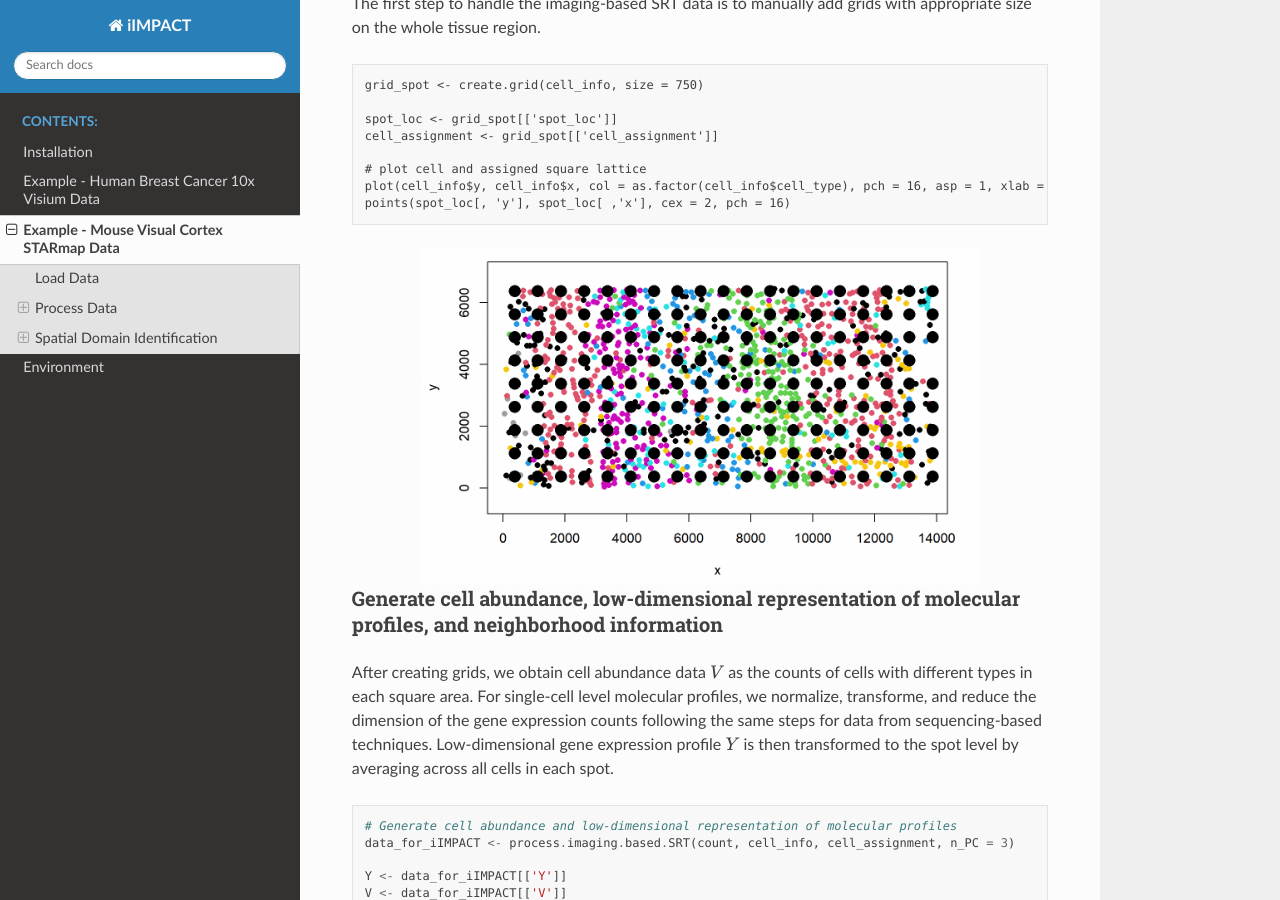
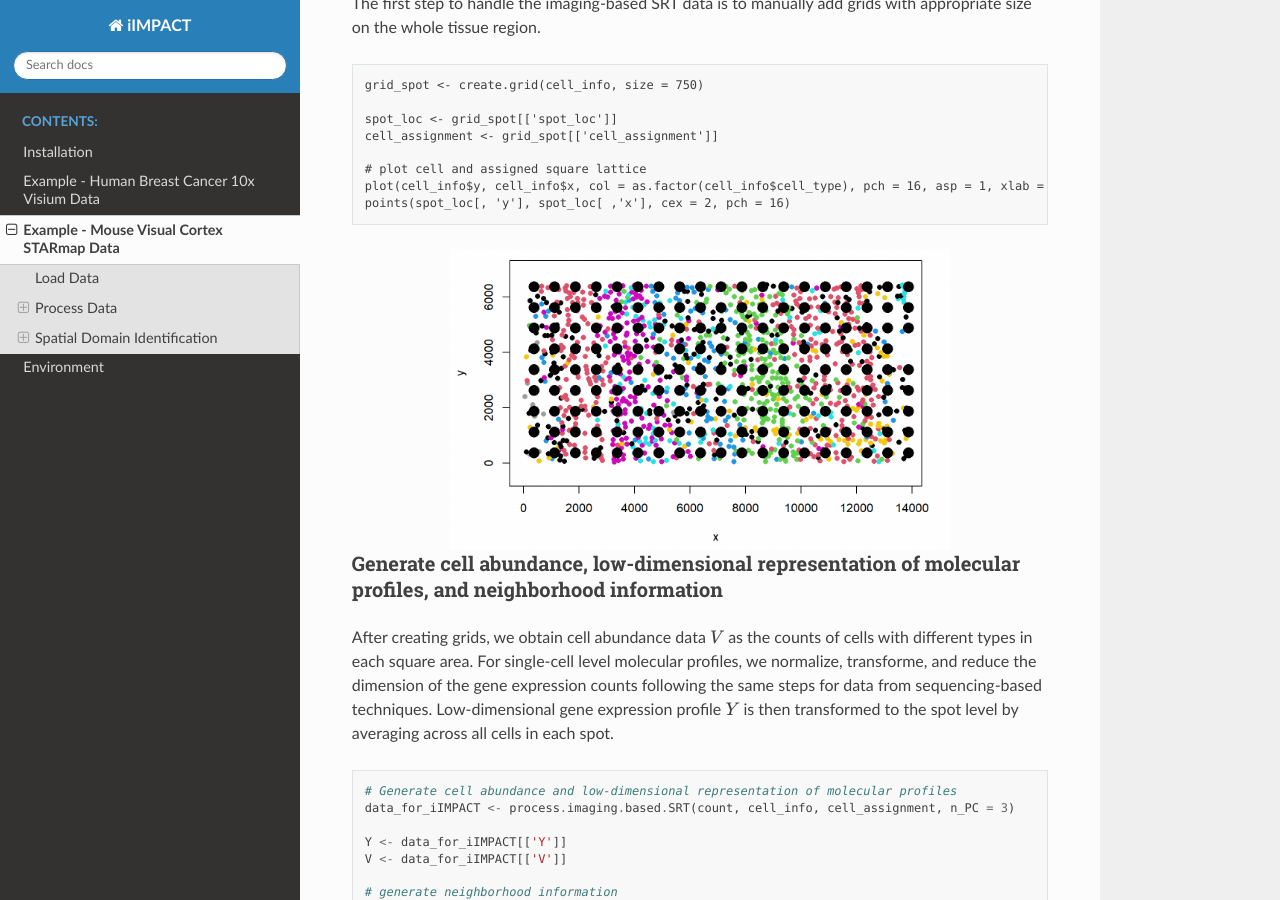
Before and after one commit to Xijiang1997/iIMPACT, a Sphinx documentation site: the page built from docs/starmap_example.rst, in a window 1280 px wide and 900 px high, scrolled down 1150 px. Built offline with Sphinx 7.4.7 and the Read the Docs theme 2.0.0, drawn with Linux system fonts in a browser that asks for light colours.

Commit message:
update img size

```diff
--- a/docs/starmap_example.rst
+++ b/docs/starmap_example.rst
@@ -52,7 +52,7 @@ The first step to handle the imaging-based SRT data is to manually add grids wit
         points(spot_loc[, 'y'], spot_loc[ ,'x'], cex = 2, pch = 16)
 
 .. figure:: plot_starmap_grid.png
-   :width: 80%
+   :width: 500px
    :align: center
 
 Generate cell abundance, low-dimensional representation of molecular profiles, and neighborhood information
@@ -109,5 +109,5 @@ After obtaining the posterior samples of Bayesian mixture model via the `run.iIM
           geom_point()
 
 .. figure:: plot_starmap_domain.png
-   :width: 80%
+   :width: 500px
    :align: center
```
